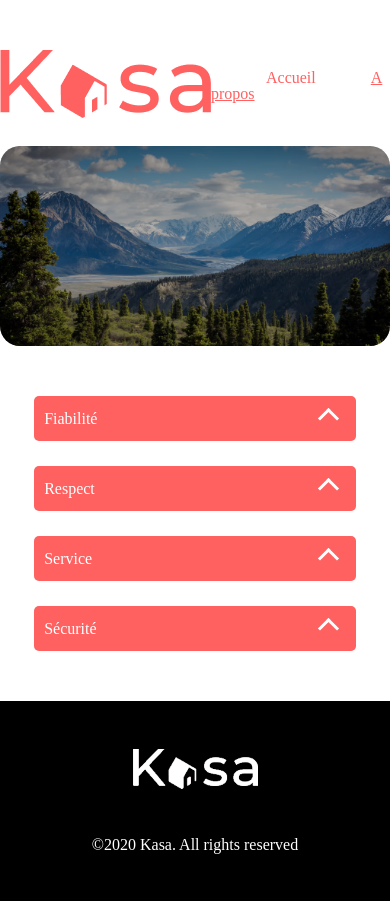
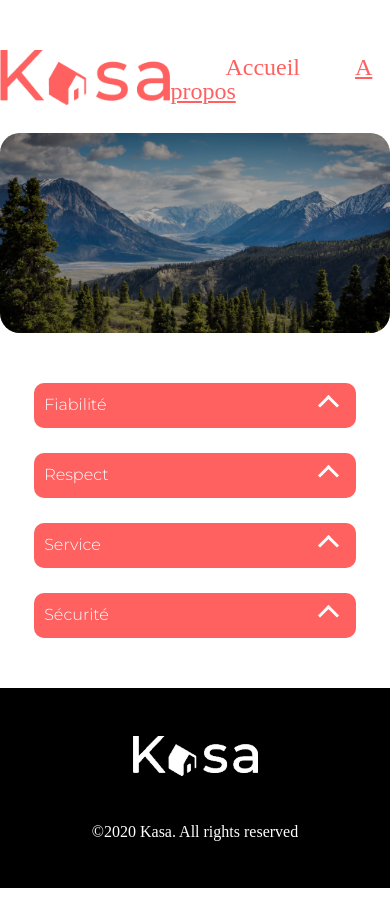
Before and after one commit to Arnaud-Goguelin/OC_Projet6_React_App_Location_Immo, a React (Create React App) app: page /about in a window 390 px wide. Built offline with nearby package versions, Linux system fonts and the light colour scheme.

Commit message:
ajustements CSS responsive

```diff
--- a/src/components/dropdown/dropdown.jsx
+++ b/src/components/dropdown/dropdown.jsx
@@ -5,17 +5,13 @@ function Dropdown({dropdownTitle, dropdownContent}) {
 
     const [isOpen, setIsOpen] = useState(false)
 
-    function isOpenCheck() {
-        isOpen ? setIsOpen(false) : setIsOpen(true)
-    }
-
     return (
         // les balises détails et summary semblent tout indiquées pour créer les dropdowns, toutefois leur mise en forme (notamment l'animation de l'apparaition du texte sous le titre),
         // est à gérer avec du code complexe en JS à priori, et pas en SCSS. Ceci rendrait trop complexe le code de Kasa.
 
         <div
             className='dropdown'
-            onClick= {() => isOpenCheck()}
+            onClick= {() => setIsOpen(!isOpen)}
         >
             <div className='dropdown__header'>
                 <h3>{dropdownTitle}</h3>
@@ -25,10 +21,7 @@ function Dropdown({dropdownTitle, dropdownContent}) {
                 >
                 </button>
             </div>
-            <div
-                className={`dropdown__content ${isOpen ? 'open' : ''}`}
-                onClick={() => isOpenCheck()}
-            >
+            <div className={`dropdown__content ${isOpen ? 'open' : ''}`}>
                 {Array.isArray(dropdownContent) ? (
                     <ul
                     aria-label={`liste des ${dropdownTitle}`}
@@ -44,8 +37,6 @@ function Dropdown({dropdownTitle, dropdownContent}) {
             </div>
         </div>
     )
-
-    // passer l'url de la page en props plutôt que useParams
 }
 
 export default Dropdown
--- a/src/components/dropdown/dropdown.scss
+++ b/src/components/dropdown/dropdown.scss
@@ -4,12 +4,12 @@
     flex-direction: column;
     cursor: pointer;
     background-color: #F6F6F6;
-    border-radius: 5px;
+    border-radius: 10px;
 
     &__header {
         height: 25px;
         padding: 10px 20px 10px 10px;
-        border-radius: 5px;
+        border-radius: 10px;
         background-color: #FF6060;
         color:white;
         display: flex;
--- a/src/components/header/header.jsx
+++ b/src/components/header/header.jsx
@@ -6,11 +6,11 @@ function Header() {
 
     return (
         <header className='header'>
-        <Link to='/'><img src={Logo} alt='Logo de Kasa' aria-label={`Aller à la page d\'accueil`}/></Link>
-        <nav>
-            <NavLink className='header__link' to='/' aria-label={`Aller à la page d\'accueil`}>Accueil</NavLink>
-            <NavLink className='header__link' to='/about' aria-label={`Aller à la page "A propos"`}>A propos</NavLink>
-        </nav>
+            <Link className='header__logo' to='/'><img src={Logo} alt='Logo de Kasa' aria-label={`Aller à la page d\'accueil`}/></Link>
+            <nav>
+                <NavLink className='header__link' to='/' aria-label={`Aller à la page d\'accueil`}>Accueil</NavLink>
+                <NavLink className='header__link' to='/about' aria-label={`Aller à la page "A propos"`}>A propos</NavLink>
+            </nav>
         </header>
     )
 
--- a/src/components/header/header.scss
+++ b/src/components/header/header.scss
@@ -5,14 +5,48 @@
     justify-content: space-between;
     align-items: center;
 
+    img {
+        max-width: 100%;
+        height: auto;
+    }
+
     &__link {
         margin: 0 0 0 55px;
         color:#FF6060;
         text-decoration: none;
+        font-size: 1.5em;
+        font-weight: 500;
 
             &.active {
                 text-decoration: underline;
             }
+    }
 
+@media (max-width: 375px) {
+
+        width: 90%;
+        margin: 25px auto;
+
+        &__logo {
+            width: 40%;
         }
+
+
+        // img {
+        //     max-width: 90%;
+        //     height: auto;
+        // }
+
+        nav {
+            width: 60%;
+            display: flex;
+            justify-content: end;
+        }
+
+        &__link {
+            font-size: 1em;
+            margin: 0 0 0 15px;
+            text-transform: uppercase;
+        }
+    }
 }
--- a/src/components/landingHousingGallery/landingHousingGallery.jsx
+++ b/src/components/landingHousingGallery/landingHousingGallery.jsx
@@ -2,7 +2,7 @@ import { useContext, useState } from 'react';
 import { DataContext } from '../../utils/context';
 import Thumb from '../thumbs/thumb'
 import Pagination from '../pagination/pagination';
-import './housingBackground.scss'
+import './landingHousingGallery.scss'
 
 function HousingGallery() {
 
--- a/src/components/landingHousingGallery/housingBackground.scss
+++ b/src/components/landingHousingGallery/landingHousingGallery.scss
@@ -5,7 +5,12 @@
     border-radius: 25px;
     display: flex;
     flex-wrap: wrap;
+    justify-content: start;
     position: relative;
+
+    > :nth-last-child(-n+2) {
+        margin: 25px;
+    }
 }
 
 .pagination {
--- a/src/components/thumbs/thumb.scss
+++ b/src/components/thumbs/thumb.scss
@@ -4,7 +4,6 @@
     height: 340px;
     border-radius: 10px;
     background: linear-gradient(to top, rgba(0,0,0,0.7), transparent 30%);
-    display: flex;
     position: relative;
 
         .thumb__image {
--- a/src/index.jsx
+++ b/src/index.jsx
@@ -37,6 +37,7 @@ root.render (
 // TO DO:
 // terminer la mise en page
 // terminer la gestion des erreurs
+// comment régler la hauteur du dropdown en fonction du texte afficher en préservant l'animation?
 
 // Utilisation des données dans:
 //  landingHousingGallery
--- a/src/index.scss
+++ b/src/index.scss
@@ -49,7 +49,16 @@ table {
 
 /* fin du CSS reset */
 
+@import url('https://fonts.googleapis.com/css2?family=Montserrat:wght@300;500;700&display=swap');
+
 .globalStyle {
     max-width: 1240px;
     margin: auto;
+	font-family: 'Montserrat';
+	font-weight: 300;
+
+	@media (max-width: 375px) {
+		max-width: 90%;
+	}
+
 }
--- a/src/pages/about/about.scss
+++ b/src/pages/about/about.scss
@@ -1,4 +1,9 @@
 .About__container {
         width: 82.5%;
         margin: auto;
+
+        @media (max-width: 375px) {
+                width: 100%;
+
+        }
 }
--- a/src/pages/error/error.jsx
+++ b/src/pages/error/error.jsx
@@ -6,7 +6,7 @@ function Error() {
         <div className='errorPage'>
             <p>404</p>
             <p>Oups! La page que vous demandez n'existe pas</p>
-            <Link to='/' aria-Label={`Aller à la page d\'accueil`}>Retourner sur la page d'accueil</Link>
+            <Link to='/' aria-Label={`Retourner à la page d\'accueil`}>Retourner sur la page d'accueil</Link>
         </div>
     )
 }
--- a/src/pages/error/error.scss
+++ b/src/pages/error/error.scss
@@ -1,7 +1,37 @@
 .errorPage {
+    height: 600px;
     display: flex;
     flex-direction: column;
-    align-items: center;;
-    justify-content: center;
+    align-items: center;
+    justify-content: space-around;
     color:#FF6060;
+
+    > :first-child {
+        font-size: 18em;
+        font-weight: 700;
+    }
+
+    > :nth-child(2n+0) {
+        font-size: 2em;
+        font-weight: 500;
+    }
+
+    > a, a:visited {
+        font-size: 1em;
+        text-decoration: none;
+        text-decoration-line: underline;
+        color:#FF6060;
+    }
 }
+
+    @media (max-width: 375px) {
+        .errorPage > :first-child {
+            font-size: 6em;
+        }
+
+        .errorPage > :nth-child(2n+0) {
+            width: 70%;
+            text-align: center;
+            font-size: 1em;
+        }
+    }
```
